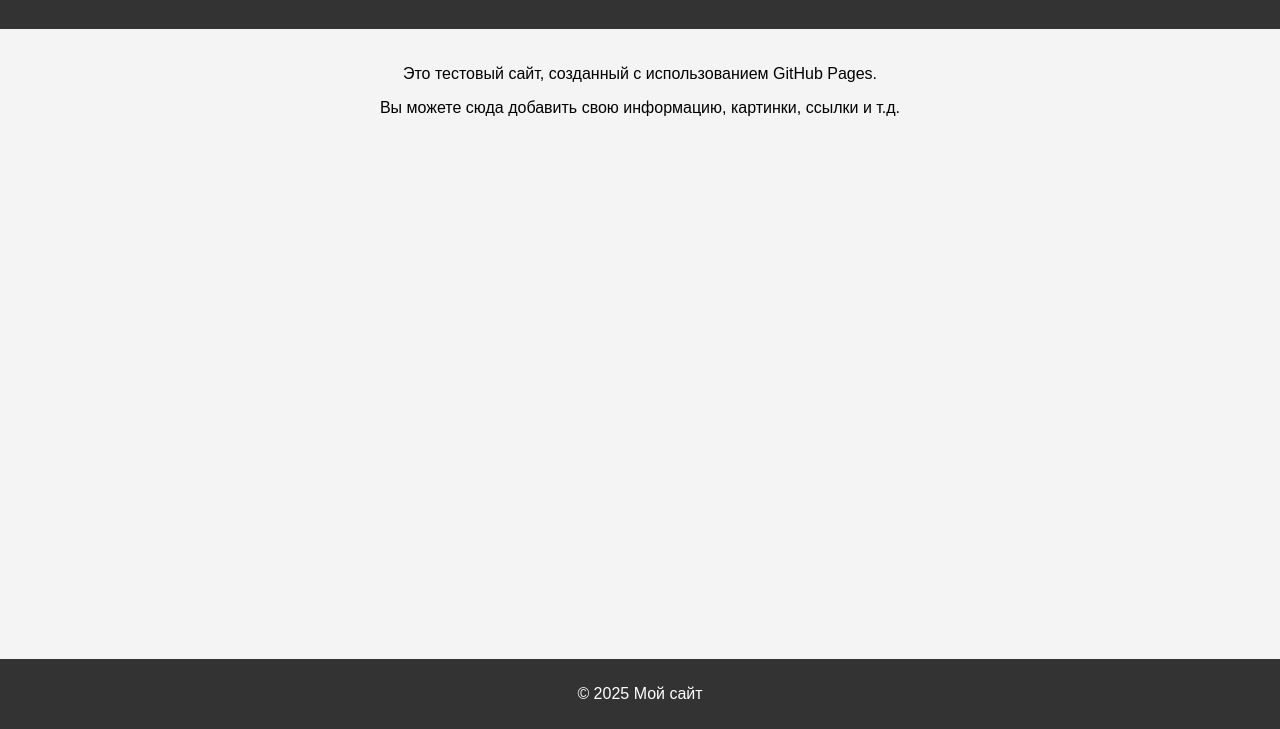
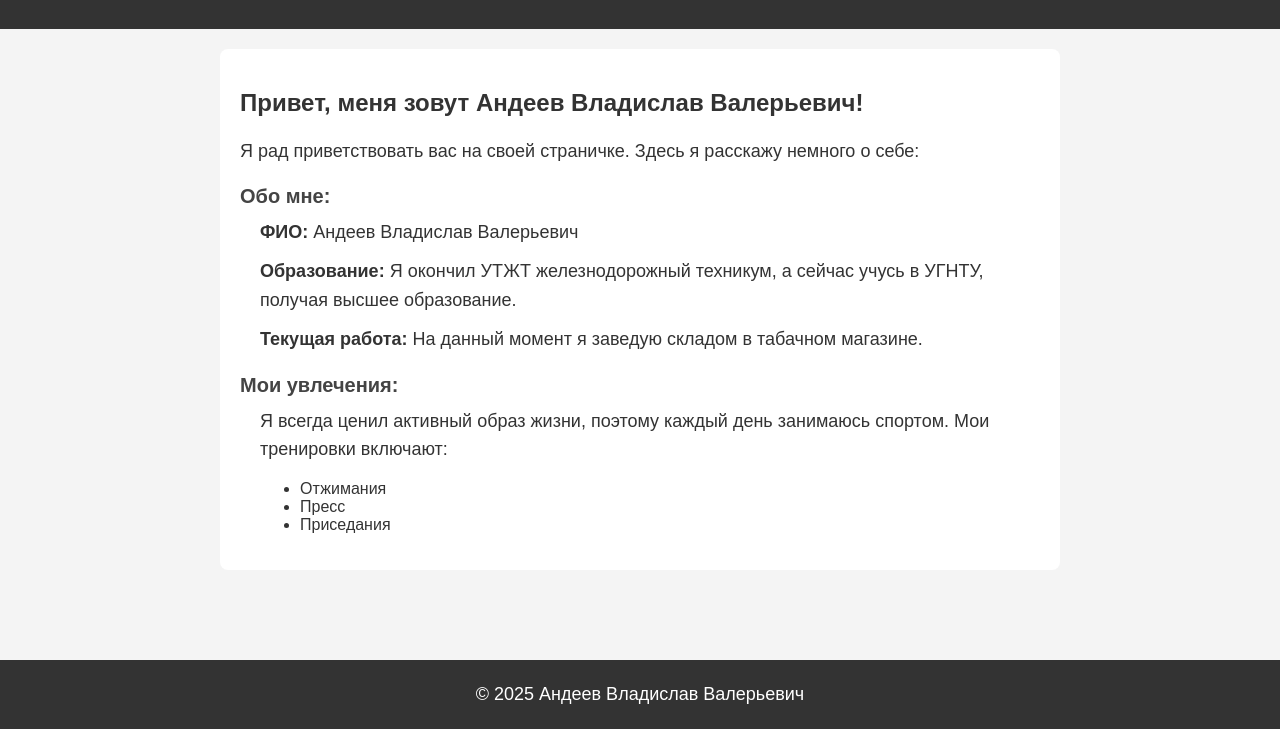
Before and after one commit to VladBicv/VladBicv.github.io, a plain HTML site: page index.html in a window 1280 px wide. Shown: the part 71-800 px from the top of the page. Drawn offline with Linux system fonts and the light colour scheme.

Commit message:
Update index.html

```diff
--- a/index.html
+++ b/index.html
@@ -11,6 +11,7 @@
             margin: 0;
             padding: 0;
             text-align: center;
+            color: #333;
         }
         header {
             background-color: #333;
@@ -19,6 +20,20 @@
         }
         main {
             padding: 20px;
+            background-color: white;
+            border-radius: 8px;
+            max-width: 800px;
+            margin: 20px auto;
+            text-align: left;
+        }
+        h2 {
+            color: #333;
+            font-size: 24px;
+        }
+        p {
+            font-size: 18px;
+            line-height: 1.6;
+            margin: 10px 0;
         }
         footer {
             background-color: #333;
@@ -29,6 +44,15 @@
             width: 100%;
             text-align: center;
         }
+        .section-title {
+            font-size: 20px;
+            font-weight: bold;
+            color: #444;
+            margin-top: 20px;
+        }
+        .info {
+            margin-left: 20px;
+        }
     </style>
 </head>
 <body>
@@ -38,12 +62,30 @@
     </header>
 
     <main>
-        <p>Это тестовый сайт, созданный с использованием GitHub Pages.</p>
-        <p>Вы можете сюда добавить свою информацию, картинки, ссылки и т.д.</p>
+        <h2>Привет, меня зовут Андеев Владислав Валерьевич!</h2>
+
+        <p>Я рад приветствовать вас на своей страничке. Здесь я расскажу немного о себе:</p>
+
+        <div class="section-title">Обо мне:</div>
+        <div class="info">
+            <p><strong>ФИО:</strong> Андеев Владислав Валерьевич</p>
+            <p><strong>Образование:</strong> Я окончил УТЖТ железнодорожный техникум, а сейчас учусь в УГНТУ, получая высшее образование.</p>
+            <p><strong>Текущая работа:</strong> На данный момент я заведую складом в табачном магазине.</p>
+        </div>
+
+        <div class="section-title">Мои увлечения:</div>
+        <div class="info">
+            <p>Я всегда ценил активный образ жизни, поэтому каждый день занимаюсь спортом. Мои тренировки включают:</p>
+            <ul>
+                <li>Отжимания</li>
+                <li>Пресс</li>
+                <li>Приседания</li>
+            </ul>
+        </div>
     </main>
 
     <footer>
-        <p>© 2025 Мой сайт</p>
+        <p>© 2025 Андеев Владислав Валерьевич</p>
     </footer>
 
 </body>
```
